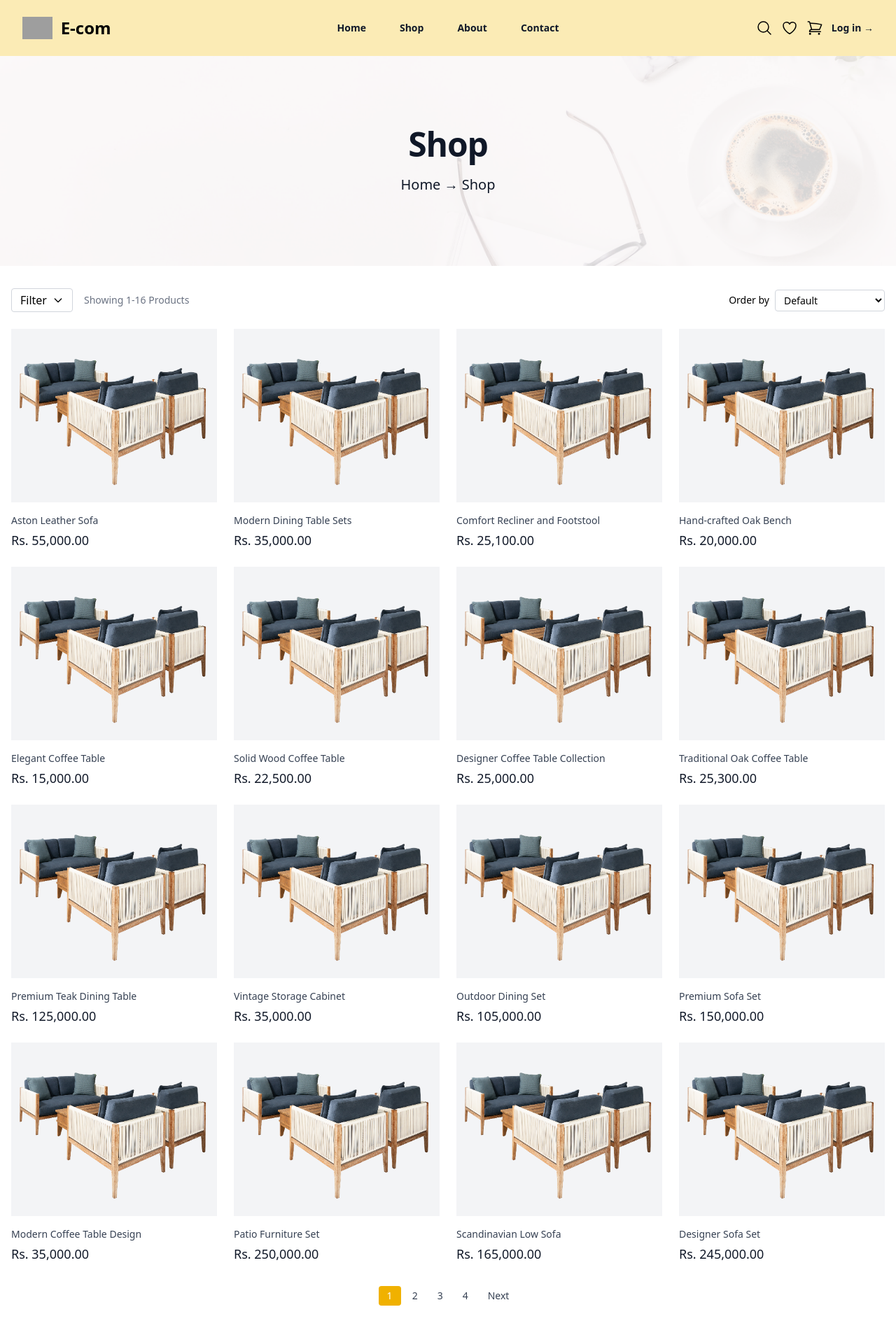
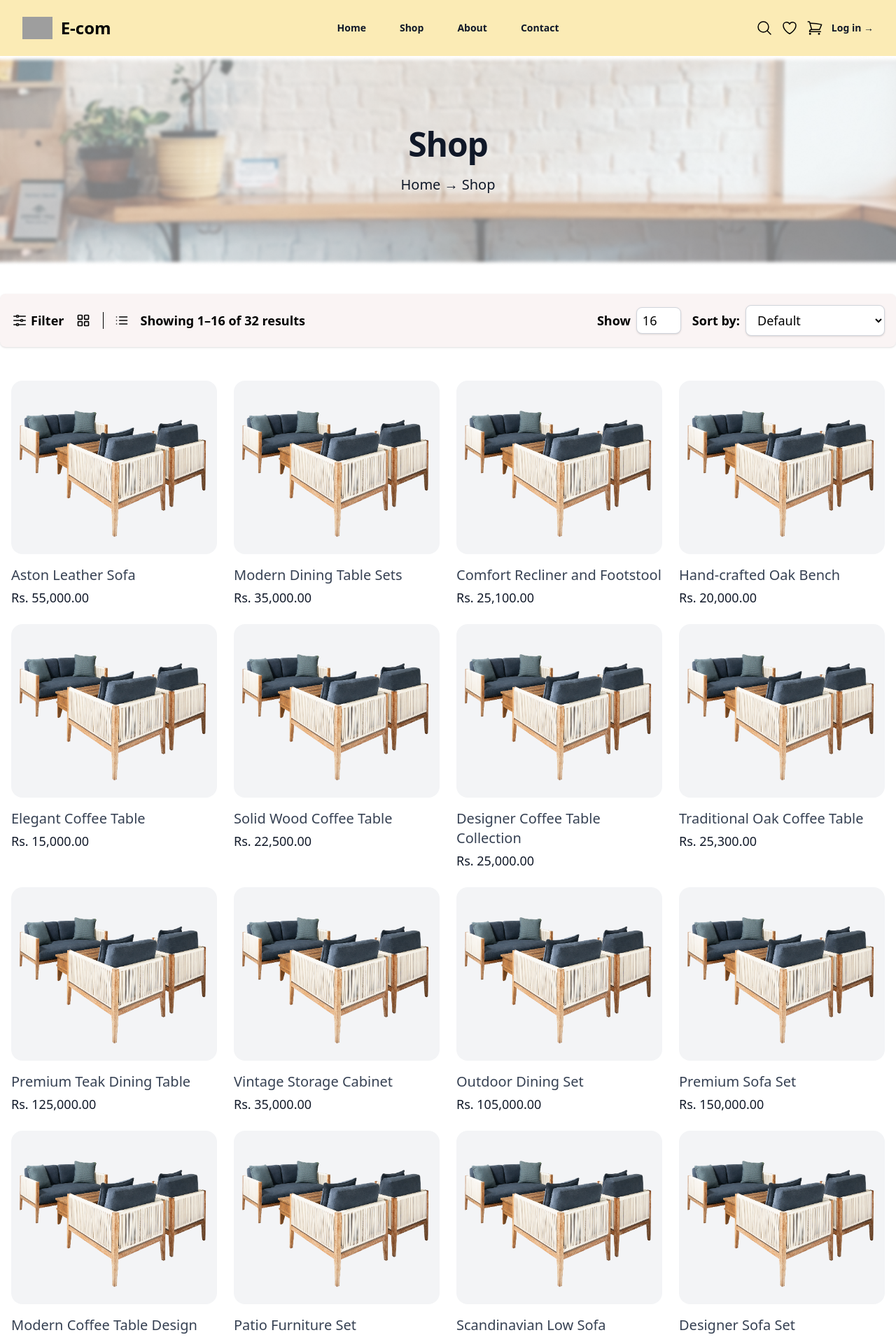
Before and after one commit to huusonno1/Ecom, a React (Vite) app in the folder fe-ecom/: page /shop in a window 1280 px wide. Shown: the top 1918 px of the page at 70% size. Built offline with nearby package versions, Linux system fonts and the light colour scheme; grey boxes are pictures that could not be loaded.

Commit message:
refactor: refactor filter

```diff
--- a/fe-ecom/package.json
+++ b/fe-ecom/package.json
@@ -15,6 +15,7 @@
     "@tailwindcss/vite": "^4.0.9",
     "axios": "^1.8.1",
     "fe-ecom": "file:",
+    "lucide-react": "^0.479.0",
     "react": "^19.0.0",
     "react-dom": "^19.0.0",
     "react-router-dom": "^7.2.0",
--- a/fe-ecom/src/pages/shop/ShopPage.tsx
+++ b/fe-ecom/src/pages/shop/ShopPage.tsx
@@ -1,4 +1,6 @@
 import React from "react";
+import { SlidersHorizontal, LayoutGrid, List } from "lucide-react";
+
 import Header from "../../shared/components/Header/Header";
 import Footer from "../../shared/components/Footer/Footer";
 import HeroSection from "../../shared/components/HeroSection/HeroSection";
@@ -14,27 +16,39 @@ const ShopPage: React.FC = () => {
             <Header></Header>
             <HeroSection></HeroSection>
 
-            <main className="container mx-auto px-4 py-8">
-                <div className="flex flex-wrap justify-between items-center mb-6">
-                <div className="flex items-center space-x-4">
-                    <button className="px-3 py-1 border border-gray-300 rounded flex items-center">
-                    <span>Filter</span>
-                    <svg xmlns="http://www.w3.org/2000/svg" className="h-4 w-4 ml-2" fill="none" viewBox="0 0 24 24" stroke="currentColor">
-                        <path strokeLinecap="round" strokeLinejoin="round" strokeWidth={2} d="M19 9l-7 7-7-7" />
+            <div className="bg-[#FAF4F4] flex justify-center mt-10 mb-4 rounded-lg p-4 shadow">
+                <div className="container flex flex-wrap justify-between items-center">
+                    <div className="flex items-center gap-4">
+                        <button className="flex items-center gap-1 text-lg font-semibold">
+                            <svg xmlns="http://www.w3.org/2000/svg" fill="none" viewBox="0 0 24 24" strokeWidth={1.5} stroke="currentColor" className="size-6">
+                                <path strokeLinecap="round" strokeLinejoin="round" d="M10.5 6h9.75M10.5 6a1.5 1.5 0 1 1-3 0m3 0a1.5 1.5 0 1 0-3 0M3.75 6H7.5m3 12h9.75m-9.75 0a1.5 1.5 0 0 1-3 0m3 0a1.5 1.5 0 0 0-3 0m-3.75 0H7.5m9-6h3.75m-3.75 0a1.5 1.5 0 0 1-3 0m3 0a1.5 1.5 0 0 0-3 0m-9.75 0h9.75" />
                             </svg>
+
+                            Filter
                         </button>
-                    <span className="text-sm text-gray-500">Showing 1-16 Products</span>
+                        <button>
+                            <LayoutGrid className="h-5 w-5\" />
+                        </button>
+                        <span className="border-l h-6"></span>
+                        <button className="flex items-center gap-1 text-lg font-semibold">
+                            <List className="h-5 w-5" />
+                        </button>
+                        <span className="text-lg font-semibold">Showing 1–16 of 32 results</span>
                     </div>
-                <div className="flex items-center">
-                    <span className="mr-2 text-sm">Order by</span>
-                    <select className="border border-gray-300 rounded px-2 py-1 text-sm">
+
+                    <div className="flex items-center gap-2">
+                        <span className="text-lg font-semibold">Show</span>
+                        <input type="number" defaultValue={16} className="w-16 bg-white border border-gray-300 rounded-lg px-2 py-1 text-lg shadow-sm" />
+                        <span className="ml-2 text-lg font-semibold">Sort by:</span>
+                        <select className="border bg-white border-gray-300 rounded-lg px-3 py-2 text-lg shadow-sm">
                         <option>Default</option>
                         <option>Price: Low to High</option>
                         <option>Price: High to Low</option>
-                    <option>Newest</option>
                         </select>
                     </div>
                 </div>
+            </div>
+            <main className="container mx-auto px-4 py-8">
                 <ProductGrid products={products} />
                 <Pagination />
             </main>
--- a/fe-ecom/src/shared/components/HeroSection/HeroSection.tsx
+++ b/fe-ecom/src/shared/components/HeroSection/HeroSection.tsx
@@ -1,4 +1,4 @@
-import imgBackground from "../../assets/imgs/Background.png"
+import imgBackground from "../../assets/imgs/Rectangle_1.png"
 
 
 export default function RelatedProduct() {
--- a/fe-ecom/src/shared/components/Pagination/Pagination.tsx
+++ b/fe-ecom/src/shared/components/Pagination/Pagination.tsx
@@ -6,31 +6,31 @@ const Pagination: React.FC = () => {
       <nav className="flex items-center space-x-1">
         <a
           href="#"
-          className="px-3 py-1 bg-yellow-500 text-white text-sm font-medium rounded"
+          className="px-5 py-3 bg-yellow-500 text-white text-lg font-semibold rounded"
         >
           1
         </a>
         <a
           href="#"
-          className="px-3 py-1 text-gray-700 text-sm font-medium rounded hover:bg-gray-100"
+          className="px-5 py-3 bg-yellow-100 text-gray-700 text-lg font-semibold rounded hover:bg-gray-100"
         >
           2
         </a>
         <a
           href="#"
-          className="px-3 py-1 text-gray-700 text-sm font-medium rounded hover:bg-gray-100"
+          className="px-5 py-3 bg-yellow-100 text-gray-700 text-lg font-semibold rounded hover:bg-gray-100"
         >
           3
         </a>
         <a
           href="#"
-          className="px-3 py-1 text-gray-700 text-sm font-medium rounded hover:bg-gray-100"
+          className="px-5 py-3 bg-yellow-100 text-gray-700 text-lg font-semibold rounded hover:bg-gray-100"
         >
           4
         </a>
         <a
           href="#"
-          className="px-3 py-1 text-gray-700 text-sm font-medium rounded hover:bg-gray-100"
+          className="px-5 py-3 bg-yellow-100 text-gray-700 text-lg font-semibold rounded hover:bg-gray-100"
         >
           Next
         </a>
--- a/fe-ecom/src/shared/components/Products/ProductCard.tsx
+++ b/fe-ecom/src/shared/components/Products/ProductCard.tsx
@@ -10,7 +10,7 @@ interface ProductCardProps {
 const ProductCard: React.FC<ProductCardProps> = ({ product }) => {
   return (
     <div className="group">
-      <div className="aspect-w-1 aspect-h-1 w-full overflow-hidden bg-gray-100">
+      <div className="aspect-w-1 aspect-h-1 w-full overflow-hidden bg-gray-100 rounded-2xl">
         <img
           src={img}
           alt={product.name}
@@ -18,7 +18,7 @@ const ProductCard: React.FC<ProductCardProps> = ({ product }) => {
         />
       </div>
       <div className="mt-4">
-        <h3 className="text-sm text-gray-700">{product.name}</h3>
+        <h3 className="text-xl text-gray-700">{product.name}</h3>
         <p className="mt-1 text-lg font-medium text-gray-900">Rs. {product.price.toLocaleString()}.00</p>
       </div>
     </div>
```
Also changed, not shown: fe-ecom/src/shared/assets/imgs/Rectangle_1.png (added), 1 other file (tests, documents, lock files or other folders). Lines whose indentation alone changed are shown as unchanged.
